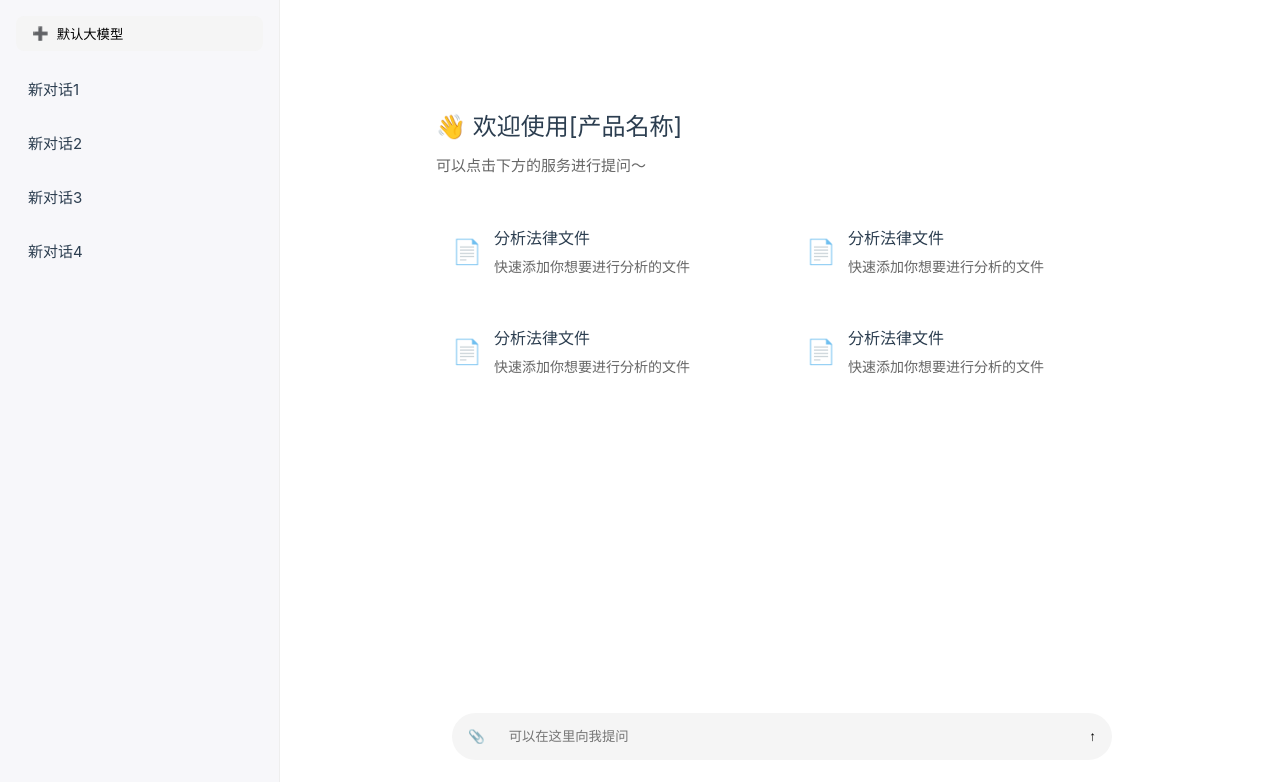
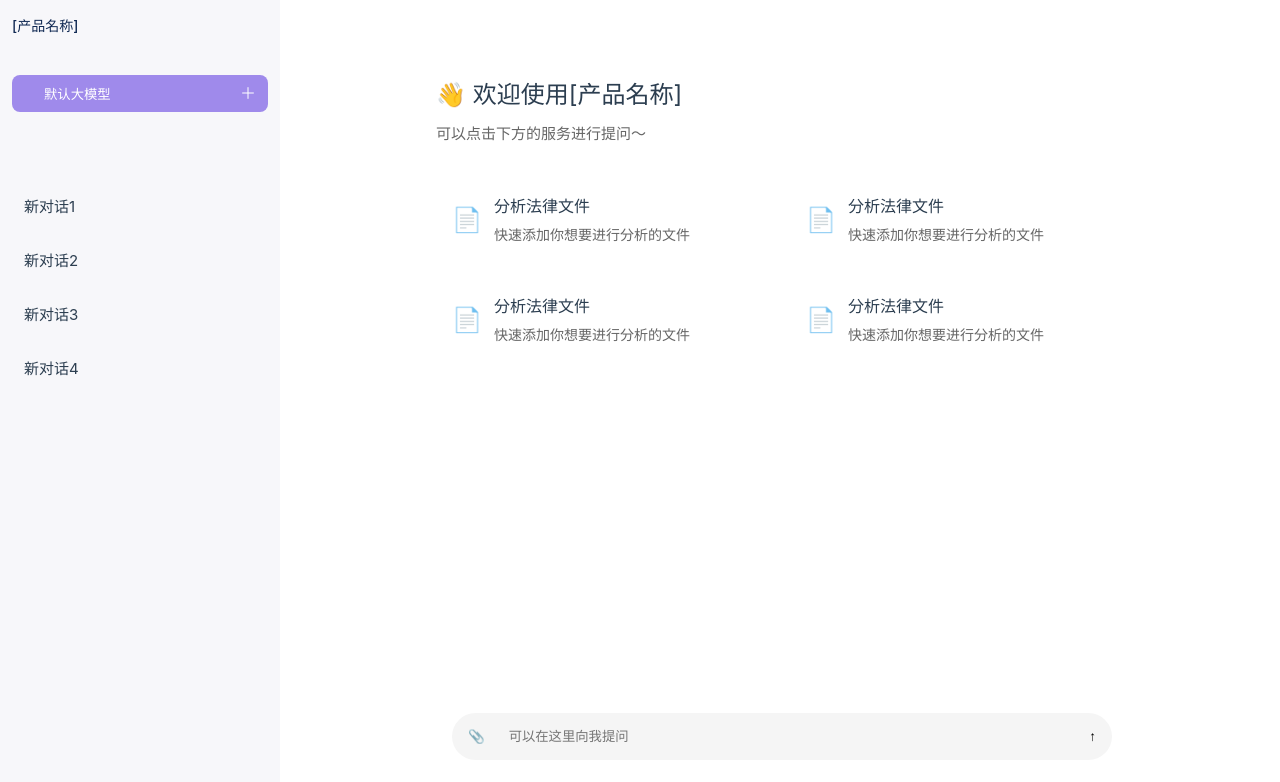
Before and after one commit to RDistance/legal-papers, a Vue app: page / in a window 1280 px wide. Shown: the top 782 px of the page. Built offline with nearby package versions, Linux system fonts and the light colour scheme.

Commit message:
新增加号图标

```diff
--- a/src/views/HomeView.vue
+++ b/src/views/HomeView.vue
@@ -2,9 +2,13 @@
   <div class="home-container">
     <!-- 左侧边栏 -->
     <div class="sidebar">
+      <header class="header">
+        <!-- <img class="logo" src="@/assets/logo.png" alt="logo"> -->
+        <span class="product-name">[产品名称]</span>
+      </header>
       <button class="new-chat-btn">
-        <span>➕</span>
-        默认大模型
+        <span>默认大模型</span>
+        <img class="add" src="@/assets/add.svg" alt="add">
       </button>
       <div class="conversation-list">
         <div class="conversation-item" v-for="(conv, index) in conversations" :key="index">
@@ -18,11 +22,6 @@
 
     <!-- 主内容区 -->
     <div class="main-area">
-      <header class="header">
-        <!-- <img class="logo" src="@/assets/logo.png" alt="logo"> -->
-        <!-- <span class="product-name">[产品名称]</span> -->
-      </header>
-
       <div class="main-content">
         <div class="welcome-section">
           <h1>👋 欢迎使用[产品名称]</h1>
@@ -58,7 +57,6 @@
 
 <script setup lang="ts">
 import { ref } from 'vue'
-
 const userInput = ref('')
 const conversations = ref(['新对话1', '新对话2', '新对话3', '新对话4'])
 const services = ref([
@@ -103,26 +101,32 @@ const deleteConversation = (index: number) => {
 .sidebar {
   width: 280px;
   background: #F7F7FA;
-  padding: 16px;
+  padding: 14px 12px;
   display: flex;
   flex-direction: column;
-  border-right: 1px solid #eee;
+
+  .header {
+    .product-name {
+      font-weight: 500;
+      font-size: 14px;
+      color: #102953;
+      line-height: 22px;
+    }
+  }
 
   .new-chat-btn {
     display: flex;
-    align-items: center;
-    gap: 8px;
-    padding: 8px 16px;
-    background: #f5f5f5;
-    border: none;
-    border-radius: 8px;
+    padding: 9px 11px 9px 32px;
+    color: #fff;
+    justify-content: space-between;
     cursor: pointer;
     width: 100%;
-    margin-bottom: 16px;
-
-    &:hover {
-      background: #e8e8e8;
-    }
+    margin-top: 37px;
+    margin-bottom: 72px;
+   // background: radial-gradient( 0% 15% at 57% 49%, #7751FE 0%, #F6F1FA 100%);
+    background: #9f8aeb;
+    border-radius: 8px;
+    border: none;
   }
 
   .conversation-list {
```
Also changed, not shown: src/assets/add.svg (added).
